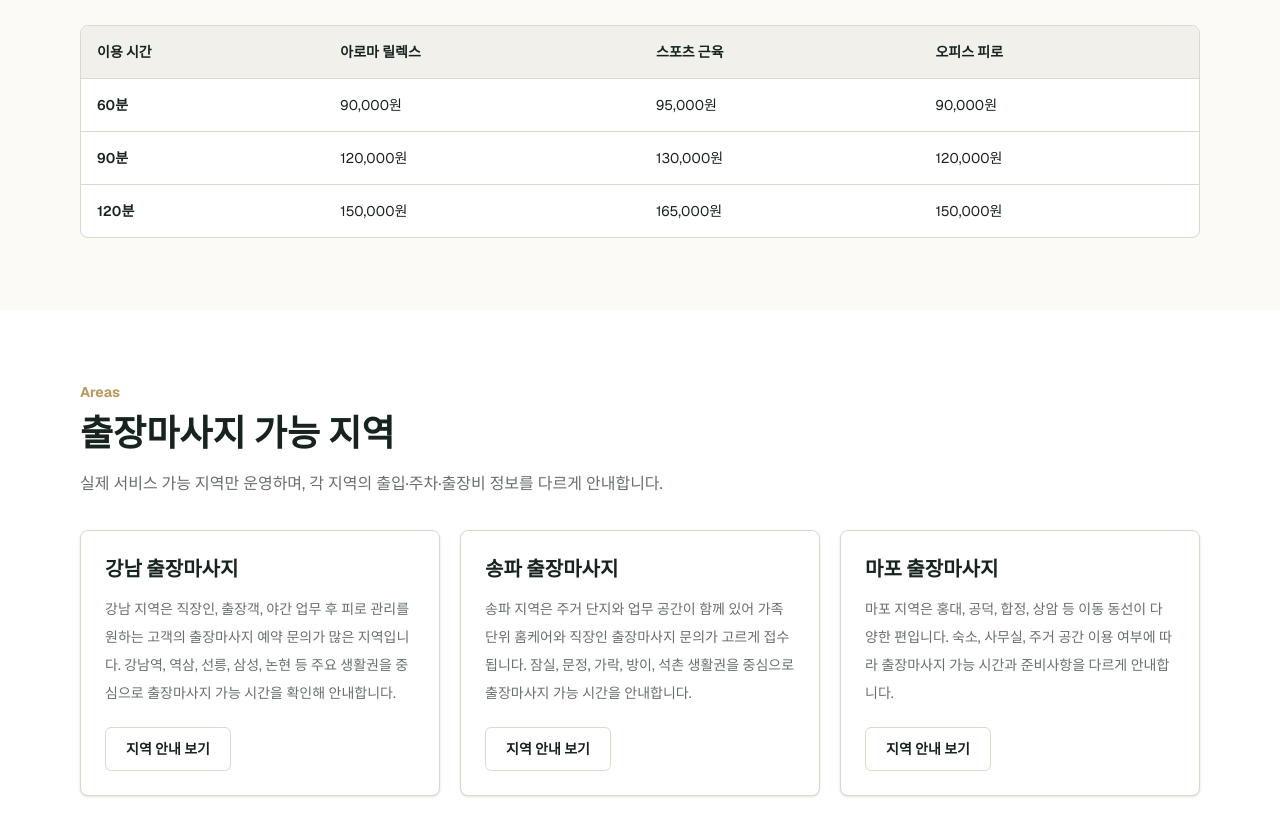
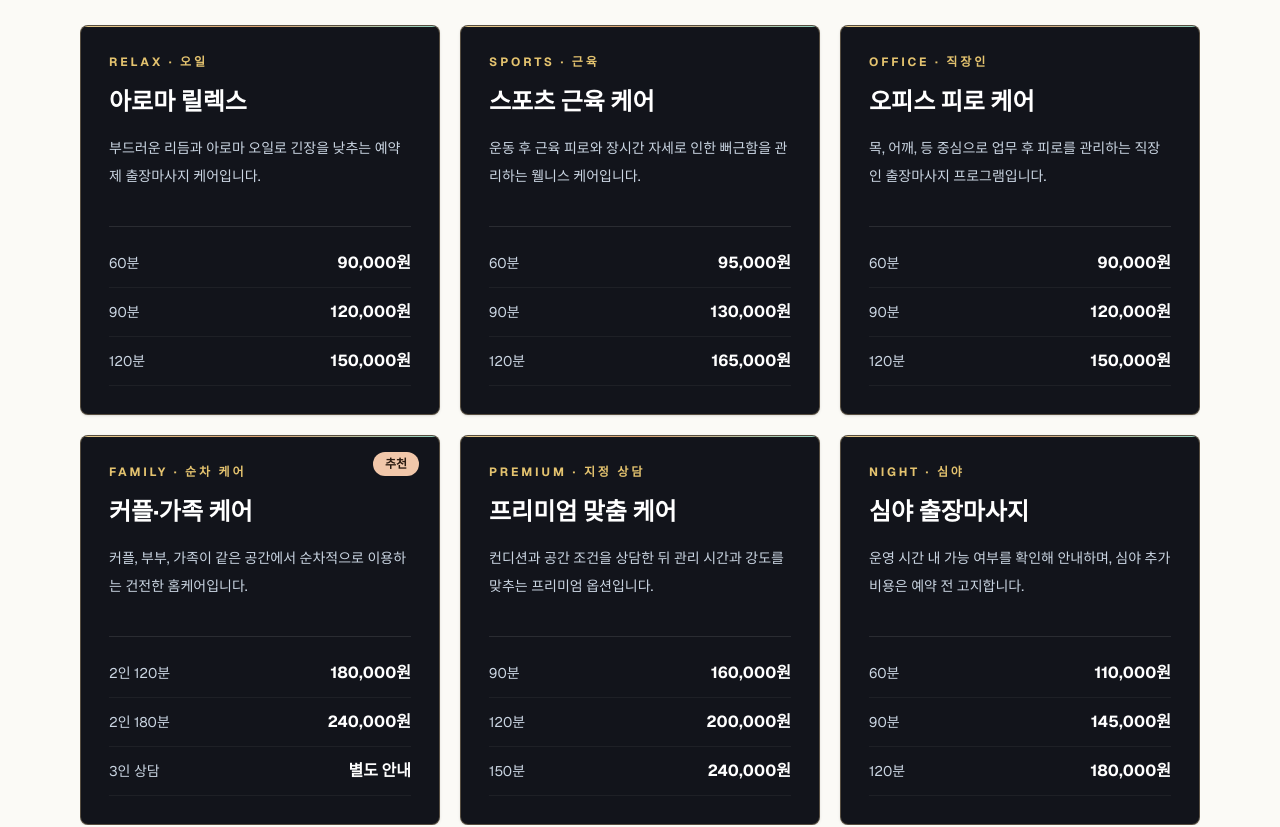
Before and after one commit to guhara1/twomassage, a Next.js app: page / in a window 1280 px wide. Shown: the part 3180-4007 px from the top of the page. Built offline with nearby package versions, Linux system fonts and the light colour scheme.

Commit message:
Redesign pricing as service cards

```diff
--- a/src/components/PricingTable.tsx
+++ b/src/components/PricingTable.tsx
@@ -1,28 +1,32 @@
-import { pricing } from "@/data/services";
+import { pricingCards } from "@/data/services";
 
 export function PricingTable() {
   return (
-    <div className="overflow-hidden rounded-lg border border-border bg-card">
-      <table className="w-full min-w-[640px] border-collapse text-left text-sm">
-        <thead className="bg-muted">
-          <tr>
-            <th className="p-4">이용 시간</th>
-            <th className="p-4">아로마 릴렉스</th>
-            <th className="p-4">스포츠 근육</th>
-            <th className="p-4">오피스 피로</th>
-          </tr>
-        </thead>
-        <tbody>
-          {pricing.map((row) => (
-            <tr key={row.minutes} className="border-t border-border">
-              <td className="p-4 font-semibold">{row.minutes}</td>
-              <td className="p-4">{row.aroma}</td>
-              <td className="p-4">{row.sports}</td>
-              <td className="p-4">{row.office}</td>
-            </tr>
-          ))}
-        </tbody>
-      </table>
+    <div className="grid gap-5 md:grid-cols-2 xl:grid-cols-3">
+      {pricingCards.map((card) => (
+        <article
+          key={card.title}
+          className="relative overflow-hidden rounded-lg border border-[#d5b783]/35 bg-[#12141b] p-7 text-white shadow-sm"
+        >
+          <div className="absolute inset-x-0 top-0 h-px bg-gradient-to-r from-[#e2c98c] via-[#d7a06f] to-[#8fd0bd]" />
+          {card.badge ? (
+            <span className="absolute right-5 top-4 rounded-full bg-[#f1c7aa] px-3 py-1 text-xs font-bold text-[#2a1a10]">
+              {card.badge}
+            </span>
+          ) : null}
+          <p className="text-xs font-bold uppercase tracking-[0.24em] text-[#e4c36f]">{card.eyebrow}</p>
+          <h3 className="mt-4 text-2xl font-bold">{card.title}</h3>
+          <p className="mt-4 min-h-16 text-sm leading-7 text-slate-300">{card.description}</p>
+          <div className="mt-7 border-t border-white/10 pt-3">
+            {card.prices.map(([time, price]) => (
+              <div key={`${card.title}-${time}`} className="flex items-center justify-between border-b border-white/5 py-3 text-sm">
+                <span className="text-slate-300">{time}</span>
+                <strong className="text-base text-white">{price}</strong>
+              </div>
+            ))}
+          </div>
+        </article>
+      ))}
     </div>
   );
 }
--- a/src/data/services.ts
+++ b/src/data/services.ts
@@ -146,3 +146,67 @@ export const pricing = [
   { minutes: "90분", aroma: "120,000원", sports: "130,000원", office: "120,000원" },
   { minutes: "120분", aroma: "150,000원", sports: "165,000원", office: "150,000원" }
 ];
+
+export const pricingCards = [
+  {
+    eyebrow: "RELAX · 오일",
+    title: "아로마 릴렉스",
+    description: "부드러운 리듬과 아로마 오일로 긴장을 낮추는 예약제 출장마사지 케어입니다.",
+    prices: [
+      ["60분", "90,000원"],
+      ["90분", "120,000원"],
+      ["120분", "150,000원"]
+    ]
+  },
+  {
+    eyebrow: "SPORTS · 근육",
+    title: "스포츠 근육 케어",
+    description: "운동 후 근육 피로와 장시간 자세로 인한 뻐근함을 관리하는 웰니스 케어입니다.",
+    prices: [
+      ["60분", "95,000원"],
+      ["90분", "130,000원"],
+      ["120분", "165,000원"]
+    ]
+  },
+  {
+    eyebrow: "OFFICE · 직장인",
+    title: "오피스 피로 케어",
+    description: "목, 어깨, 등 중심으로 업무 후 피로를 관리하는 직장인 출장마사지 프로그램입니다.",
+    prices: [
+      ["60분", "90,000원"],
+      ["90분", "120,000원"],
+      ["120분", "150,000원"]
+    ]
+  },
+  {
+    eyebrow: "FAMILY · 순차 케어",
+    title: "커플·가족 케어",
+    description: "커플, 부부, 가족이 같은 공간에서 순차적으로 이용하는 건전한 홈케어입니다.",
+    badge: "추천",
+    prices: [
+      ["2인 120분", "180,000원"],
+      ["2인 180분", "240,000원"],
+      ["3인 상담", "별도 안내"]
+    ]
+  },
+  {
+    eyebrow: "PREMIUM · 지정 상담",
+    title: "프리미엄 맞춤 케어",
+    description: "컨디션과 공간 조건을 상담한 뒤 관리 시간과 강도를 맞추는 프리미엄 옵션입니다.",
+    prices: [
+      ["90분", "160,000원"],
+      ["120분", "200,000원"],
+      ["150분", "240,000원"]
+    ]
+  },
+  {
+    eyebrow: "NIGHT · 심야",
+    title: "심야 출장마사지",
+    description: "운영 시간 내 가능 여부를 확인해 안내하며, 심야 추가 비용은 예약 전 고지합니다.",
+    prices: [
+      ["60분", "110,000원"],
+      ["90분", "145,000원"],
+      ["120분", "180,000원"]
+    ]
+  }
+];
```
